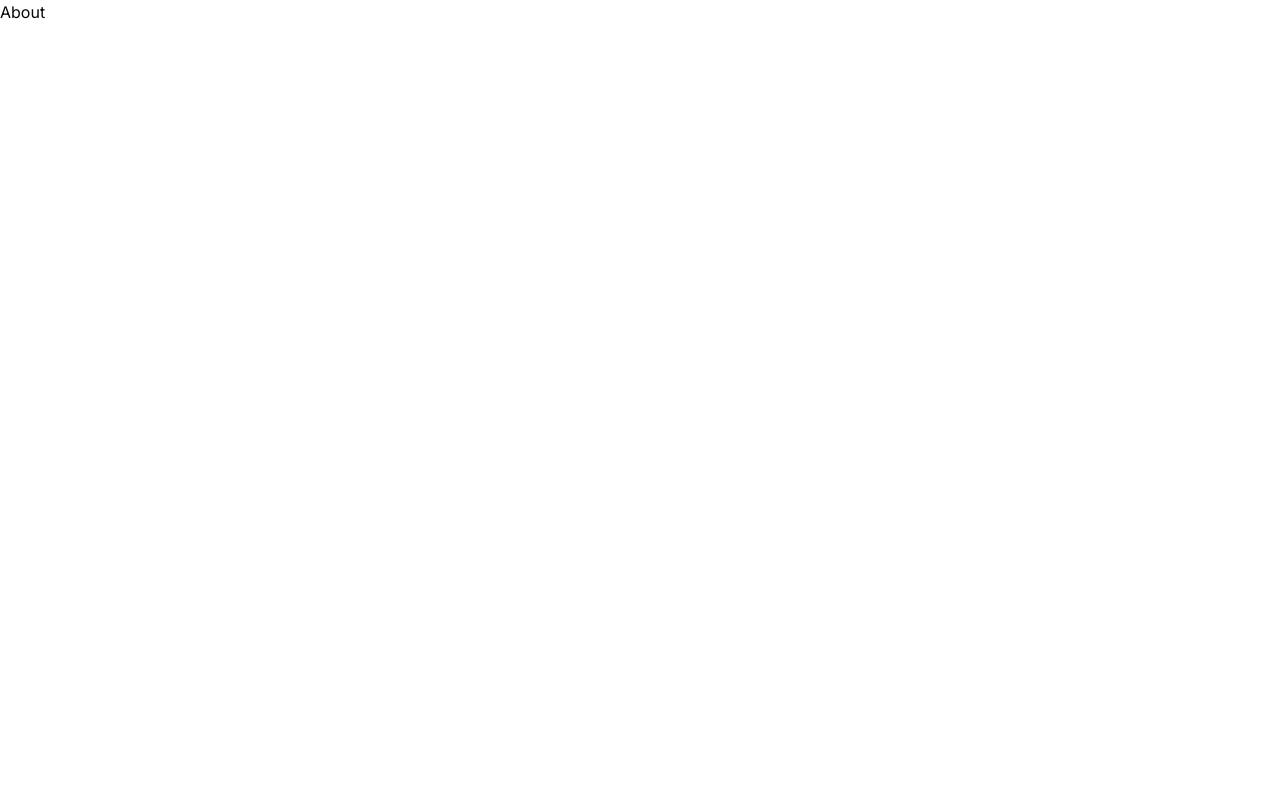
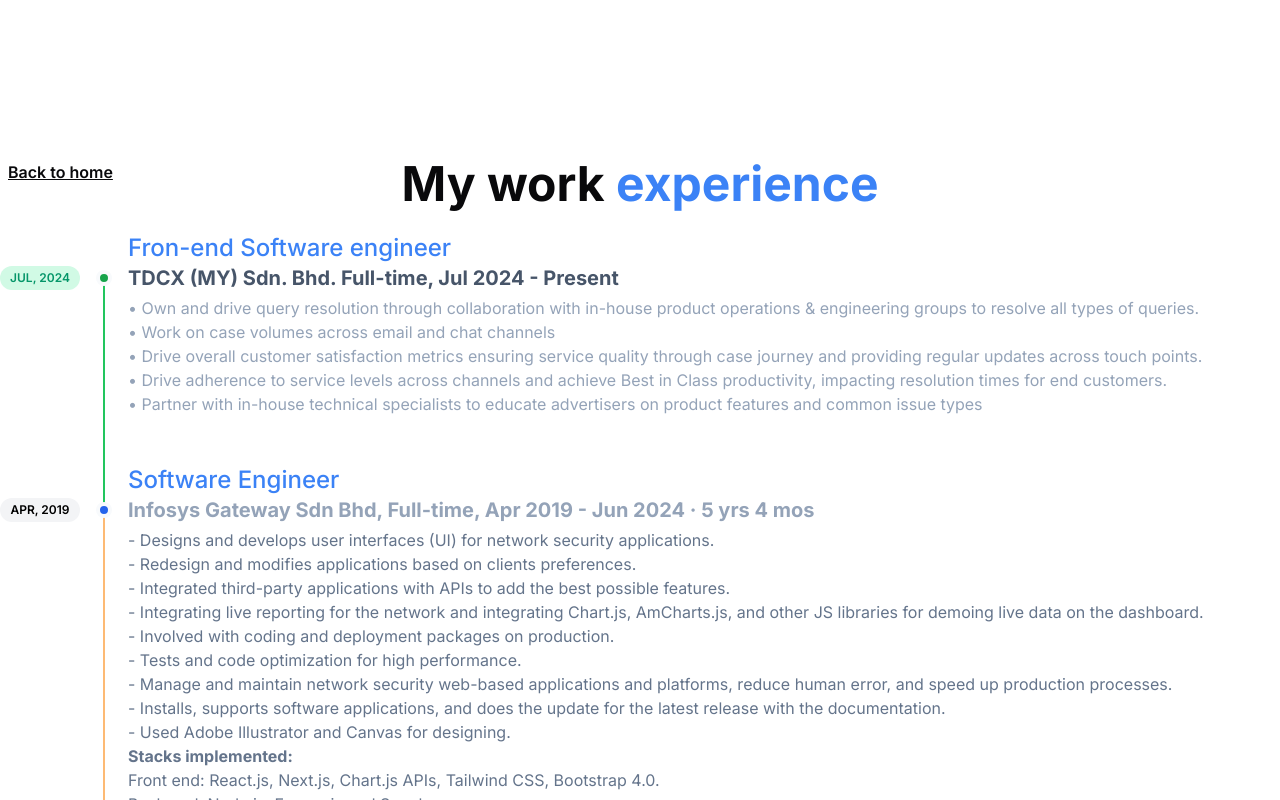
Before and after one commit to amirCodes/astwebsite, a Next.js app: page /about in a window 1280 px wide. Shown: the top 800 px of the page. Built offline with nearby package versions, Linux system fonts and the light colour scheme.

Commit message:
fix the route and added some new route

```diff
--- a/app/(main)/about/page.tsx
+++ /dev/null
@@ -1,9 +0,0 @@
-import React from 'react'
-
-function About() {
-  return (
-    <div>About</div>
-  )
-}
-
-export default About
--- a/app/(main)/contact.tsx/page.tsx
+++ /dev/null
@@ -1,9 +0,0 @@
-import React from 'react'
-
-function Contact() {
-  return (
-    <div>Contact</div>
-  )
-}
-
-export default Contact
--- /dev/null
+++ b/app/about/page.tsx
@@ -0,0 +1,19 @@
+import React from "react";
+import Link from "next/link";
+import WorkExperience from "@/components/WorkExperience";
+
+function About() {
+  return (
+    <div className="pt-40">
+      <Link
+        href="/"
+        className="p-2 text-left decoration-slice font-semibold underline dark:text-white"
+      >
+        Back to home
+      </Link>
+      <WorkExperience />
+    </div>
+  );
+}
+
+export default About;
--- a/app/page.tsx
+++ b/app/page.tsx
@@ -21,8 +21,8 @@
     icon: <IconUser className="h-4 w-4 text-neutral-500 dark:text-white" />
   },
   {
-    name: "Contact",
-    link: "/contact",
+    name: "Resume",
+    link: "/resume",
     icon: <IconMessage className="h-4 w-4 text-neutral-500 dark:text-white" />
   }
 ];
--- /dev/null
+++ b/app/resume/page.tsx
@@ -0,0 +1,18 @@
+import React from "react";
+import Link from "next/link";
+const myResume = "@/public/Amir-CV.pdf";
+function Resume() {
+  return (
+    <div className="p-2 m-2">
+      <Link
+        href="/"
+        className="p-2 text-left decoration-slice font-semibold underline dark:text-white"
+      >
+        Back to home
+      </Link>
+      <iframe src={myResume} />
+    </div>
+  );
+}
+
+export default Resume;
--- a/components/WorkExperience.tsx
+++ b/components/WorkExperience.tsx
@@ -6,7 +6,7 @@
   return (
     <div className="-my-6">
       <h1 className="heading">
-        My <span className="text-blue-500">work experience</span>
+        My work <span className="text-blue-500">experience</span>
       </h1>
       <div className="relative pl-8 sm:pl-32 py-6 group">
         {/* <!-- Purple label --> */}
@@ -18,7 +18,7 @@
           <time className="sm:absolute left-0 translate-y-0.5 inline-flex items-center justify-center text-xs font-semibold uppercase w-20 h-6 mb-3 sm:mb-0 text-emerald-600 bg-emerald-100 rounded-full">
             Jul, 2024
           </time>
-          <div className="text-xl font-bold text-slate-200 dark:text-slate-900">
+          <div className="text-xl font-bold text-slate-600 dark:text-slate-200">
             TDCX (MY) Sdn. Bhd. Full-time, Jul 2024 - Present{" "}
           </div>
         </div>
```
Also changed, not shown: 1 other file (tests, documents, lock files or other folders).
